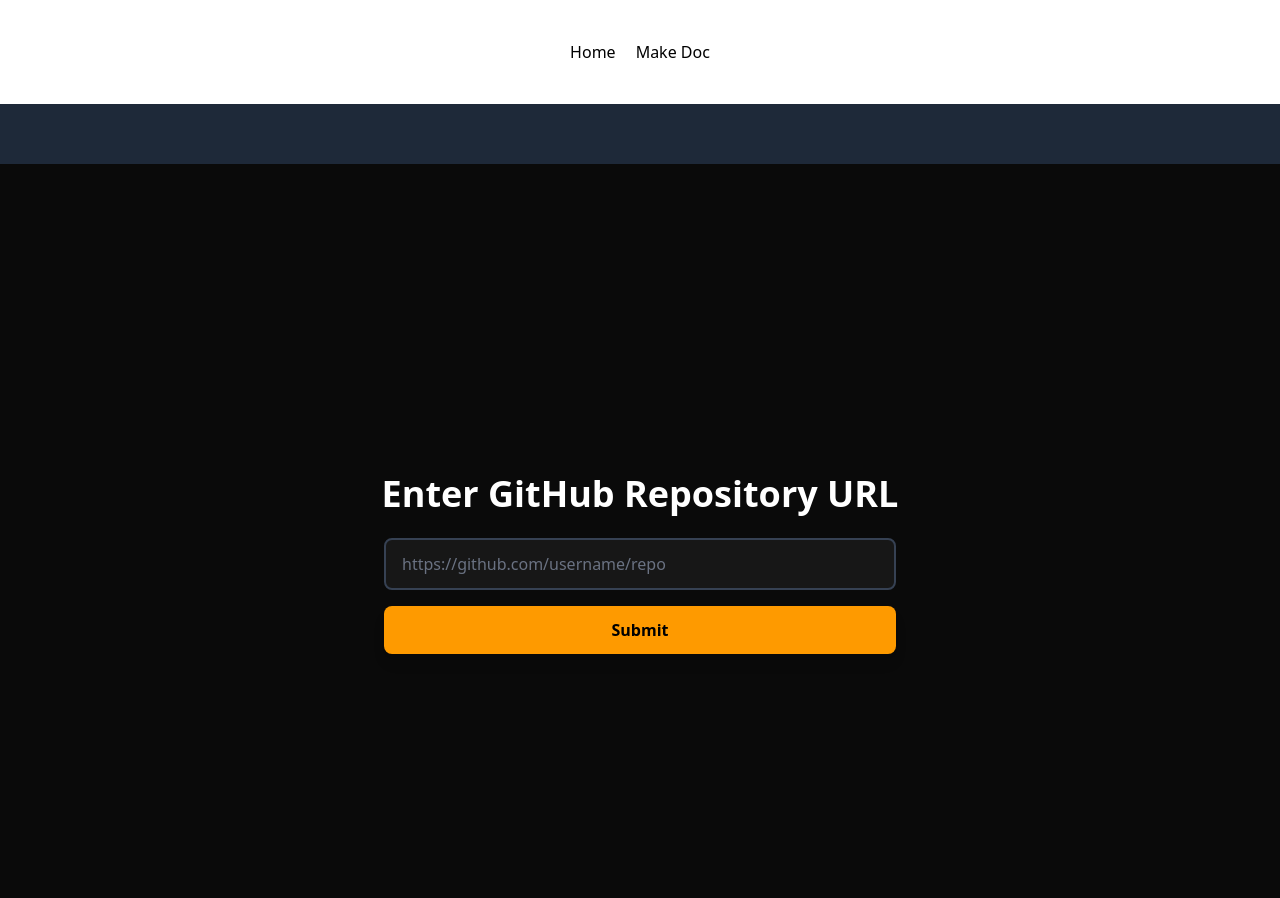
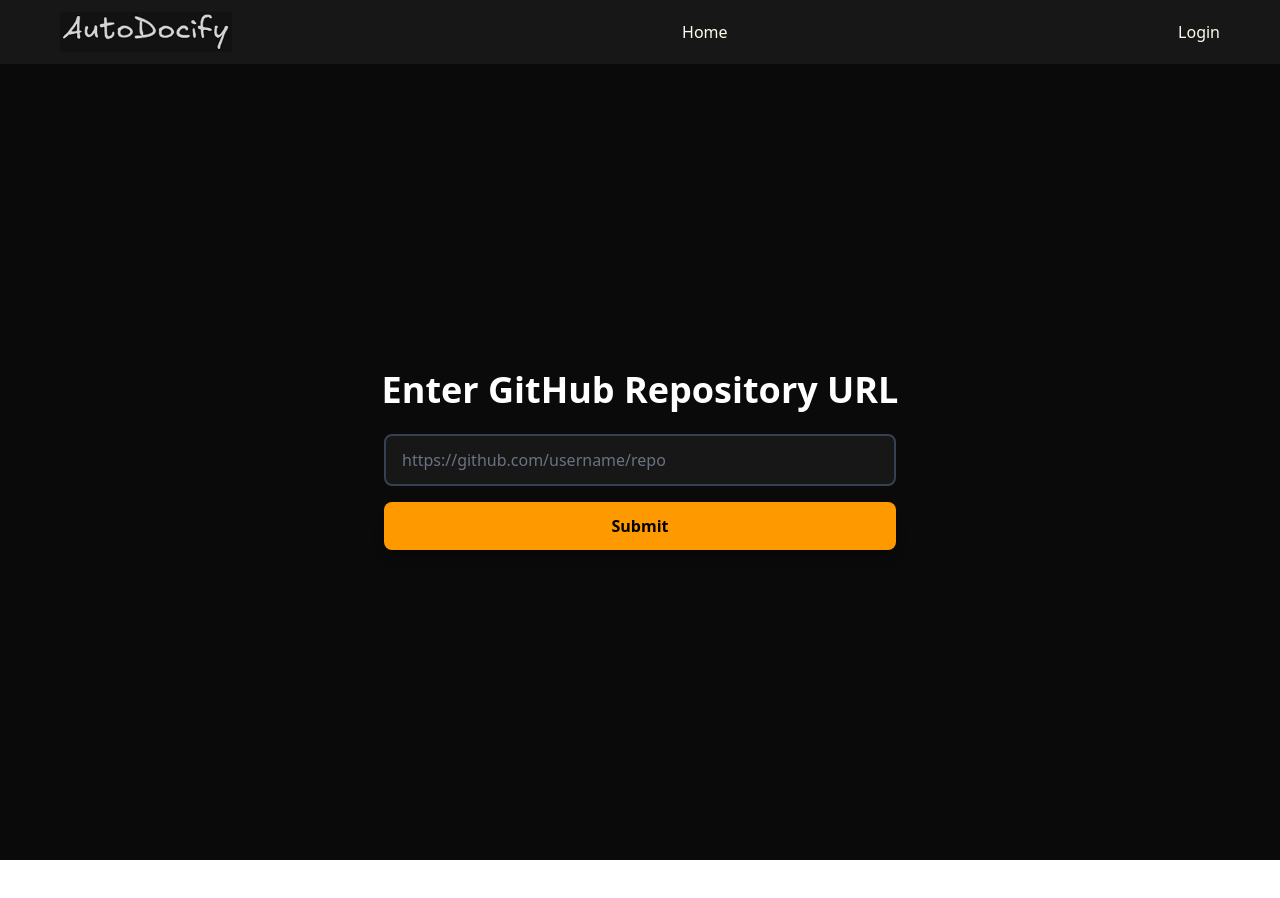
Before and after one commit to dev-sharma16/AutoDocify, a React (Vite) app: page /generate in a window 1280 px wide. Shown: the top 898 px of the page. After the commit the page ends 860 px from the top, so only its background shows below. Built offline with nearby package versions, Linux system fonts and the light colour scheme; no server answers.

Commit message:
completed the nav bar with custom rendering on login and logout button and storing info of user in redux store

```diff
--- a/src/appwrite/authService.js
+++ b/src/appwrite/authService.js
@@ -26,9 +26,9 @@ export const authService = {
         }
     },
 
-    async loginAccount(email,password){
+    async loginAccount(){
         try {
-            const loginedUser = await appwrite.account.createEmailPasswordSession(email,password);
+            const loginedUser = await appwrite.account.createOAuth2Session('github','http://localhost:5173/generate','http://localhost:5173')
             if(loginedUser){
                 const currentUser = await appwrite.account.get();
                 const currentUserCopy = {
@@ -46,7 +46,22 @@ export const authService = {
 
     async logoutAccount(){
         try {
+            const user = await appwrite.account.get();
             return await appwrite.account.deleteSession('current');
+        } catch (error) {
+            console.log(error);
+        }
+    },
+
+    async getCurrentUser(){
+        try {
+            const currentUser = await appwrite.account.get();
+            const currentUserCopy = {
+                $id: currentUser.$id,
+                email: currentUser.email,
+                name: currentUser.name,
+            }
+            return currentUserCopy;
         } catch (error) {
             console.log(error);
         }
--- a/src/components/Nav.jsx
+++ b/src/components/Nav.jsx
@@ -1,11 +1,48 @@
-import React from 'react'
-import { NavLink } from 'react-router-dom'
+import React, { useEffect } from 'react'
+import { NavLink, useNavigate } from 'react-router-dom'
+import { authService } from '../appwrite/authService';
+import { useDispatch, useSelector } from 'react-redux';
+import { addUser, removeUser } from '../store/userSlice';
 
 export default function Nav() {
+    const user = useSelector((state)=> state.user.data)
+    const dispatch = useDispatch();
+    const navigate = useNavigate()
+
+    const handleClick = async ()=>{
+        const {currentUserCopy} = await authService.loginAccount();
+        dispatch(addUser(currentUserCopy));
+    }
+    const handleLogOut = async ()=>{
+        await authService.logoutAccount();
+        navigate('/');
+        dispatch(removeUser());
+    }
+    useEffect(() => {
+        const fetchUser = async () => {
+            const userData = await authService.getCurrentUser();
+            if (userData) {
+                dispatch(addUser(userData));
+            }
+        };
+        fetchUser();
+    }, []);
     return (
-        <nav className=' flex justify-center items-center gap-x-5 p-10'>
+        <nav className='flex items-center px-15 py-3 justify-between bg-neutral-900 text-amber-50 fixed w-[100%] top-0'>
+            <NavLink to='/'>
+                <img
+                    src="src/assets/Screenshot 2025-07-07 223358.png"
+                    alt="logo"
+                    className='h-10'
+                />
+            </NavLink>
             <NavLink to='/'>Home</NavLink>
-            <NavLink to='/generate'>Make Doc</NavLink>
+            {/* <NavLink to='/generate'>Make Doc</NavLink> */}
+            {user
+                ? <button onClick={handleLogOut}>LogOut</button>
+                :<button onClick={handleClick}>Login</button>
+            }
+
         </nav>
     )
 }
```
